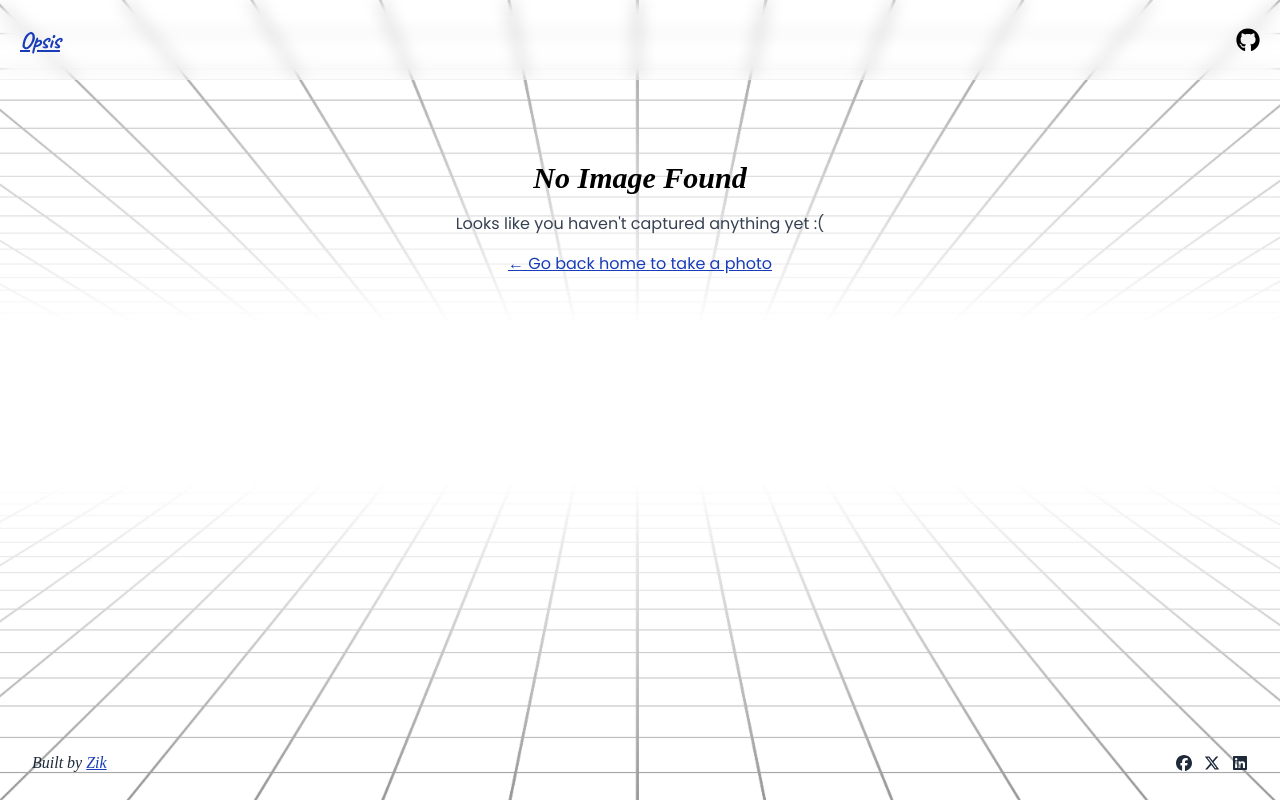
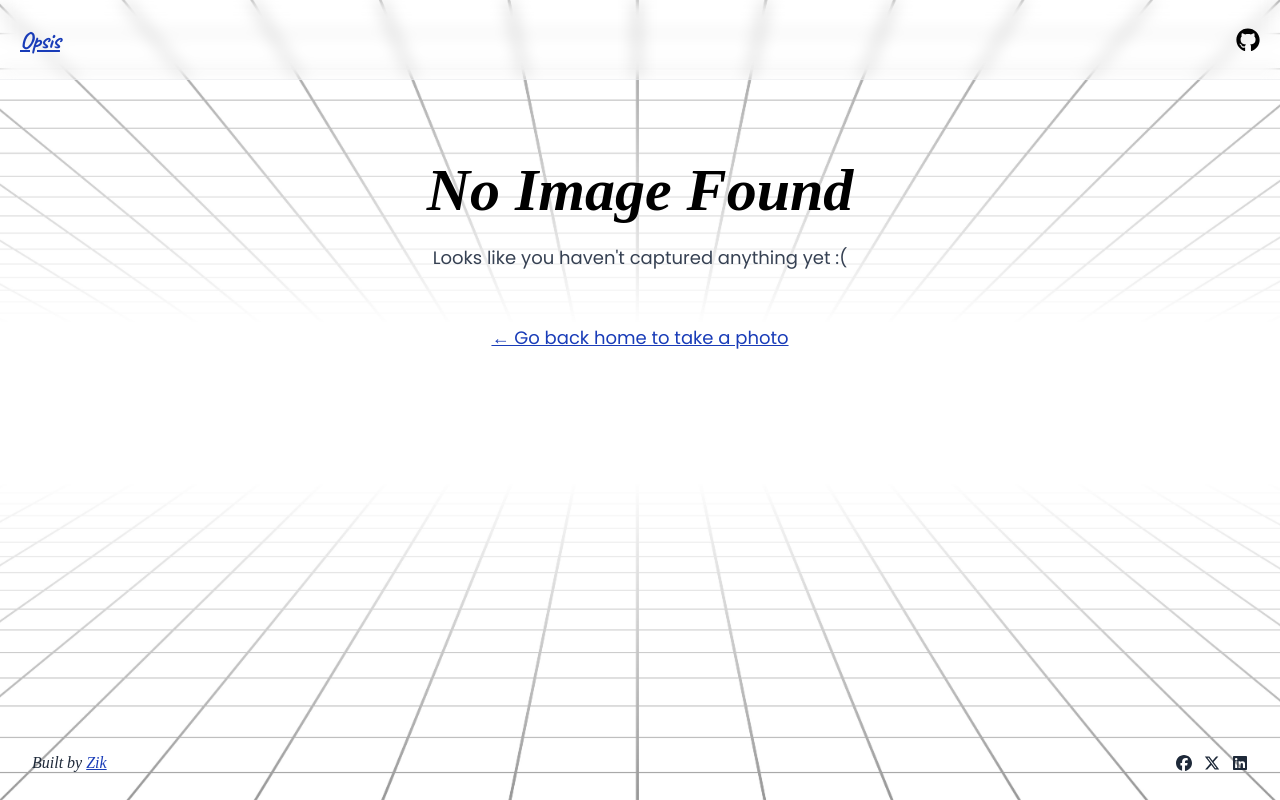
Before and after one commit to isaacszn/Opsis, a React (Vite) app: page /response in a window 1280 px wide. Built offline with nearby package versions, Linux system fonts and the light colour scheme.

Commit message:
modify: add shadow effect

```diff
--- a/src/components/CameraButton.jsx
+++ b/src/components/CameraButton.jsx
@@ -27,7 +27,7 @@ const CameraButton = () => {
     return (
         <>
             <input type="file" accept="image/*" capture="environment" ref={fileInputRef} onChange={handleImage} className="hidden" />
-            <button className="poppins bg-blue-700 text-white w-[70px] h-[70px] rounded-full text-[15px] shadow-lg hover:bg-blue-600 focus:text-black-600 active:text-black-600 cursor-pointer fixed bottom-[100px] right-[30px] flex items-center justify-center" onClick={openCamera}>
+            <button className="poppins bg-blue-700 text-white w-[70px] h-[70px] rounded-full text-[15px] shadow-lg hover:bg-blue-600 focus:text-black-600 active:text-black-600 cursor-pointer fixed bottom-[100px] right-[30px] flex items-center justify-center shadow-lg shadow-blue-500/70 hover:shadow-xl" onClick={openCamera}>
                 <Camera />
             </button>
         </>
--- a/src/pages/NotFound.jsx
+++ b/src/pages/NotFound.jsx
@@ -3,7 +3,7 @@ import { Link } from 'react-router-dom'
 const NotFound = () => {
   return (
     <div className="text-gray-800 poppins flex flex-col items-center justify-center mx-auto text-center gap-20 min-h-screen">
-      <h1 className="text-[150px] text-black monospace font-bold flex items-center justify-center gap-[5px] underline">404</h1>
+      <h1 className="text-[150px] text-black monospace font-bold flex items-center justify-center gap-[5px] underline shadow-md shadow-gray-600/50">404</h1>
       <p className="text-2xl serif">Oops!<br />Page not found</p>
       <Link to="/" className="text-blue-800 hover:text-blue-700 underline">Go to home</Link>
     </div>
--- a/src/pages/Response.jsx
+++ b/src/pages/Response.jsx
@@ -11,9 +11,9 @@ const Response = () => {
     if (!image) {
         return (
             <div className="poppins pt-20">
-                <h1 className="serif text-center mx-auto font-bold text-3xl">No Image Found</h1>
-                <p className="text-gray-700 mx-auto p-4 text-center">Looks like you haven't captured anything yet :(</p>
-                <Link to="/" className="underline text-blue-800 hover:text-blue-700 font-medium">
+                <h1 className="serif text-center mx-auto font-bold text-6xl">No Image Found</h1>
+                <p className="text-gray-700 mx-auto p-6 text-center text-lg">Looks like you haven't captured anything yet :(</p>
+                <Link to="/" className="underline text-blue-800 hover:text-blue-700 font-medium text-lg p-4">
                     <p className="text-center mx-auto">&larr; Go back home to take a photo</p>
                 </Link>
             </div>
```
